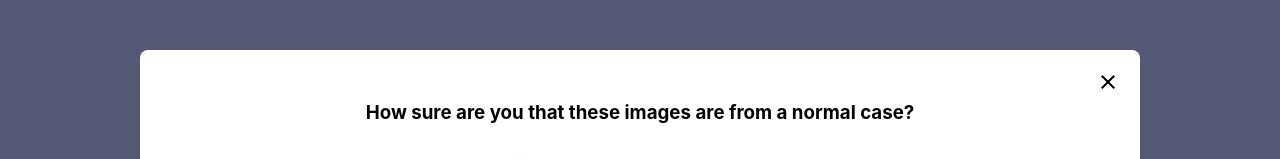
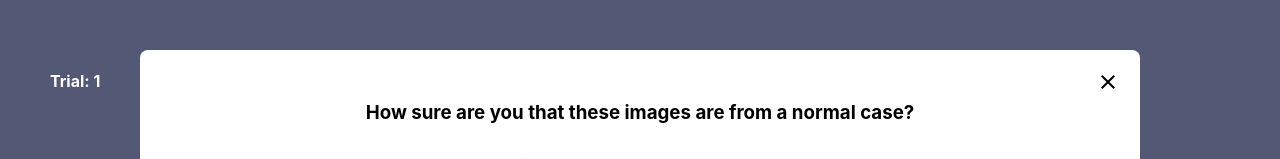
Before and after one commit to aldew5/Mammogram-Checking, a React (Create React App) app: page /experiment in a window 1280 px wide. Shown: the top 159 px of the page. Built offline with nearby package versions, Linux system fonts and the light colour scheme; a web font is replaced by a local one.

Commit message:
trial counter

```diff
--- a/src/components/Selection.tsx
+++ b/src/components/Selection.tsx
@@ -19,6 +19,7 @@ interface SelectionProps {
     setSureness: Dispatch<SetStateAction<number>>;
     setWillingness: Dispatch<SetStateAction<number>>;
     setCancerScores: Dispatch<SetStateAction<number[]>>;
+    setTrialCount: Dispatch<SetStateAction<number>>;
     sureness: number;
     willingness: number;
     willingnessList: number[];
@@ -28,6 +29,7 @@ interface SelectionProps {
     images: any[];
     imageIndex: number;
     cancerScores: number[];
+    trialCount: number;
 }
 
 interface Mark {
@@ -37,7 +39,8 @@ interface Mark {
 
 const Selection = ({ setDisplayImage, setSurenessList, setWillingnessList,
     willingnessList, surenessList, index, length, willingness, setWillingness,
-    sureness, setSureness, imageIndex, images, cancerScores, setCancerScores }: SelectionProps) => {
+    sureness, setSureness, imageIndex, images, cancerScores, setCancerScores,
+    setTrialCount, trialCount }: SelectionProps) => {
 
     const navigate = useNavigate();
     const [displayWilling, setDisplayWilling] = useState<boolean>(true);
@@ -100,6 +103,7 @@ const Selection = ({ setDisplayImage, setSurenessList, setWillingnessList,
             cancers.push(sureness);
             setCancerScores(cancers);
         }
+        setTrialCount(trialCount + 1);
         // we've gone through all the images so terminate
         // the experiment
         if (index >= length) {
--- a/src/pages/Experiment.tsx
+++ b/src/pages/Experiment.tsx
@@ -25,6 +25,7 @@ const Experiment = ({ willingnessList, surenessList, images, ratings,
     const [willingness, setWillingness] = useState<number>(5);
     const [sureness, setSureness] = useState<number>(4);
     const [imageIndex, setImageIndex] = useState<number>(0);
+    const [trialCount, setTrialCount] = useState<number>(1);
 
     useEffect(() => {
         // display images for 5 seconds
@@ -38,6 +39,9 @@ const Experiment = ({ willingnessList, surenessList, images, ratings,
 
     return (
         <div className={styles.container}>
+            <div style={{ float: "left", marginLeft: "50px", color: "white" }}>
+                <h4>Trial: {trialCount}</h4>
+            </div>
             <div>
                 {(displayImage) ?
                     <div className={styles.image}>
@@ -70,7 +74,9 @@ const Experiment = ({ willingnessList, surenessList, images, ratings,
                             imageIndex={imageIndex}
                             images={images}
                             setCancerScores={setCancerScores}
+                            setTrialCount={setTrialCount}
                             cancerScores={cancerScores}
+                            trialCount={trialCount}
                         />
                     </div>
                 }
```
